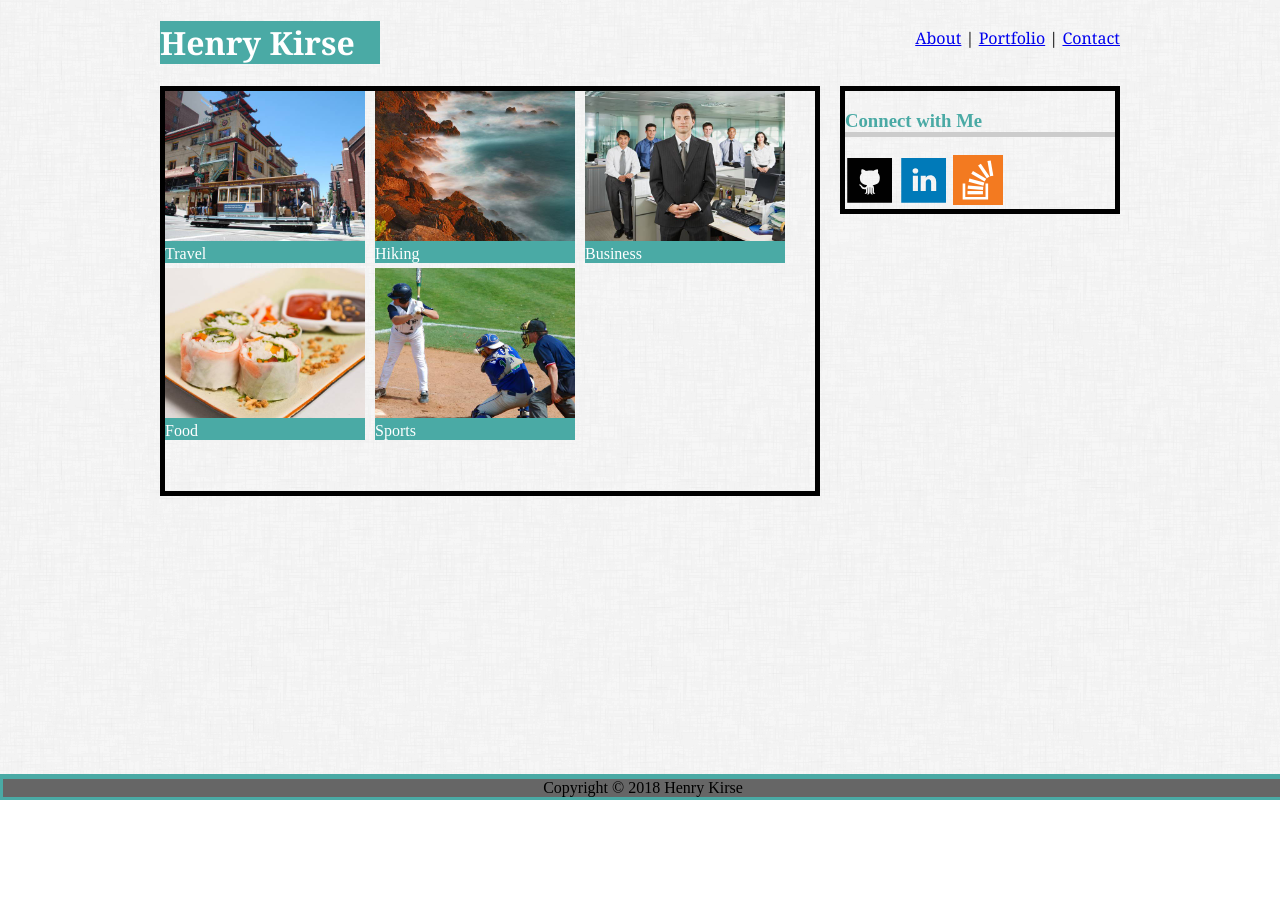
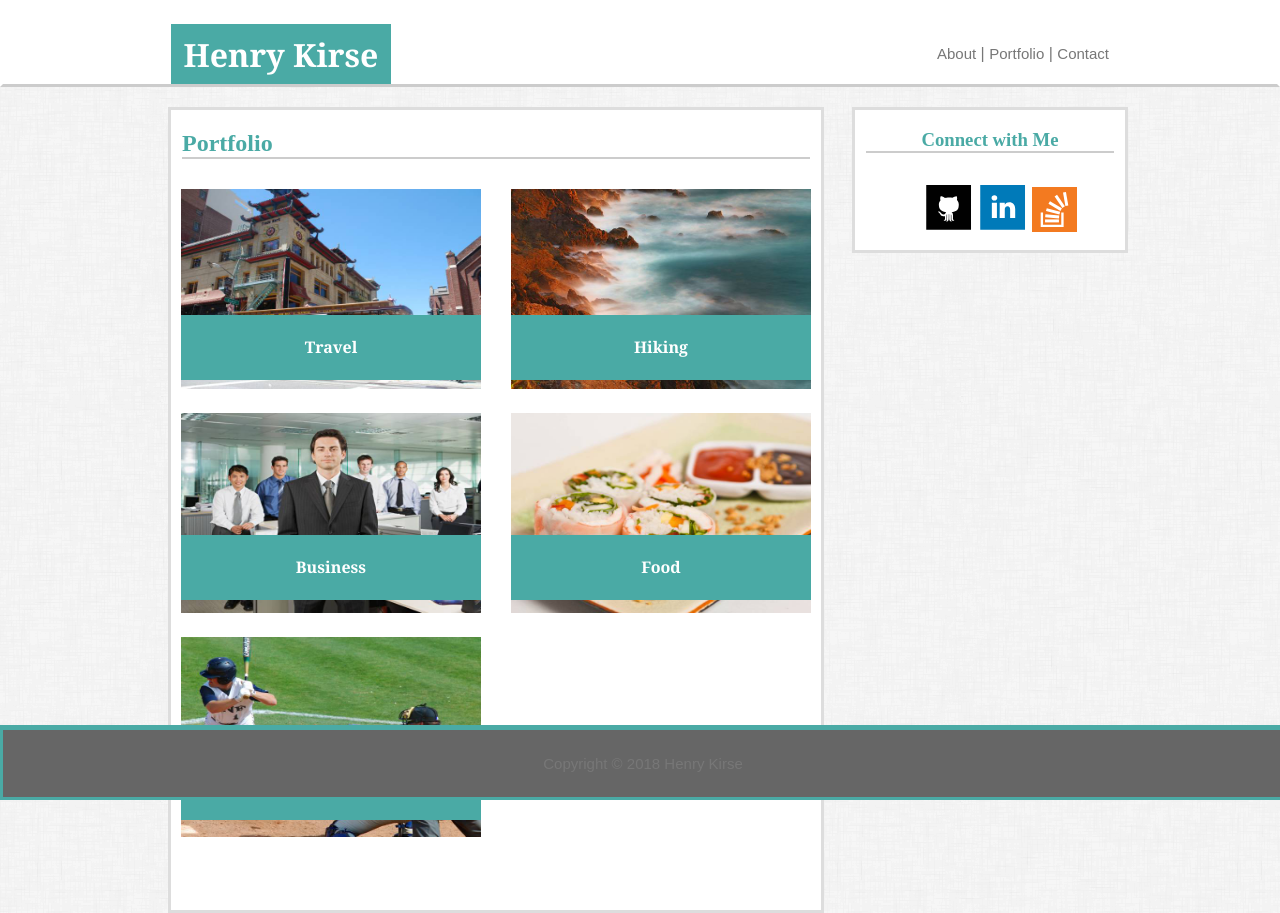
Before and after one commit to hkirse/Basic-Portfolio, a plain HTML site: page portfolio.html in a window 1280 px wide. Before the commit the page ends 800 px from the top, so only its background shows below. Drawn offline with Linux system fonts and the light colour scheme; files whose address does not match are found by name.

Commit message:
Basic-Portfolio

```diff
--- a/assets/css/style.css
+++ b/assets/css/style.css
@@ -1,16 +1,39 @@
+/*Header color*/
+header {
+    background-color: #ffffff;
+    border-style: solid;
+    border-bottom-color: #cccccc;
+    border-top-color: white;
+    border-right-color: white;
+    border-left-color: white;
+    margin: 0px;
+}
+
+
 /*background image*/
 body {
     background-image: url("../images/dust_scratches.png");
+    margin: 0px;
+    padding: 0px;
 }
 
 /* My name background color and font */
 h1
     {
+    font-family: 'Georgia', Times, Times New Roman, serif;
+    color: white;
+    position: relative;
+    top: 50%;
+    transform: translateY(-50%);
+    }
+
+.headercontainer {
     background-color: #4aaaa5;
     width: 220px;
-    margin-left: 152px;
-    font-family: 'Georgia', Times, Times New Roman, serif;
-    color: white
+    height: 60px;
+    margin-left: 168px;
+    text-align: center;
+
     }
 
 /* Right aligned inline list */
@@ -20,18 +43,31 @@ h1
         padding: 0;
         font-family: 'Georgia', Times, Times New Roman, serif;
         float: right;
-        margin-top: -75px;
-        margin-right: 152px;
+        margin-top: -55px;
+        margin-right: 168px;
+        font-family: 'Arial', 'Helvetica Neue', Helvetica, sans-serif;
+        color: #777777;
     }
 
 #headerlist ul li
     {
         list-style-type: none;
         display: inline;
+        font-family: 'Arial', 'Helvetica Neue', Helvetica, sans-serif;
+        color: #777777;
     }
 #headerlist li:not(:first-child):before
     {
         content: " | ";
+        font-family: 'Arial', 'Helvetica Neue', Helvetica, sans-serif;
+        color: #777777;
+    }
+
+ul li a {
+    font-family: 'Arial', 'Helvetica Neue', Helvetica, sans-serif;
+    color: #777777;
+    text-decoration: none;
+    font-size: 15px;
      }
 
 /*Wrapping text around picture */
@@ -40,96 +76,202 @@ h1
         float: left;
         margin-right: 10px;
         margin-bottom: 5px;
+        padding: 10px;
+    }
+
+p {
+    font-family: 'Arial', 'Helvetica Neue', Helvetica, sans-serif;
+    color: #777777;
+    padding: 10px;
+    font-size: 15px;
 }
 
 .container   {
-    border: 5px;
     border-style: solid;
-    border-color: black;
+    border-color: #dddddd;
     height: 400px;
     width: 650px;
-    margin-left: 152px;
+    margin-left: 168px;
+    background-color: #ffffff;
+    margin-top: 20px;
+    }
+
+.container2   {
+        border-style: solid;
+        border-color: #dddddd;
+        height: 800px;
+        width: 650px;
+        margin-left: 168px;
+        background-color: #ffffff;
+        margin-top: 20px;
         }
 
     h2 {
-      border-bottom: 5px
+      border-bottom: 2px
       solid
       #cccccc;
-      color: #4aaaa5
+      color: #4aaaa5;
+      margin-left: 11px;
+      margin-right: 11px;
   }
 
 /* Move "Connect with Me" box to the right */
 .sidebar {
     float: right;
     width: 270px;
-    border: 5px;
     border-style: solid;
-    border-color: black;
+    border-color: #dddddd;
     margin-right: 152px;
+    background-color: #ffffff;
+    margin-top: 20px;
+}
+
+/* Center social media icons */
+#socialimages {
+    display: inline-block;
+    margin: 0px;
+    padding: 10px;
+    margin-left: 59px;
+    text-decoration: none;
+    overflow: hidden;
+    white-space: nowrap;
+
+}
+
+.alignment {
+    margin: left: 100px;
+}
+
+a {
+    text-decoration: none;
 }
 
 h3 {
-    border-bottom: 5px
+    border-bottom: 2px
     solid
     #cccccc;
-    color: #4aaaa5
+    color: #4aaaa5;
+    text-align: center;
+    margin-left: 11px;
+    margin-right: 11px;
 }
 /* Portfolio formatting */
 .travel {
-    background-color: #4aaaa5;
-    color: white;
   float: left;
-    margin-right: 10px;
-    margin-bottom: 5px;
-
+  padding: 10px;
 }
 
-.Traveltext{
+.Traveltext {
     position: absolute;
-        top: 50%;
-        left: 50%;
-        transform: translate(-50%, -50%);
+    background-color: #4aaaa5;
+    width:300px;
+    text-align: center;
+    color: white;
+    top: 315px;
+    font-family: 'Georgia', Times, Times New Roman, serif;
+
 }
 
 
 .hiking{
+    float: right;
+    padding: 10px;
+}
+
+.Hikingtext {
+    position: absolute;
     background-color: #4aaaa5;
+    width:300px;
+    text-align: center;
     color: white;
-    float: left;
-    margin-right: 10px;
-    margin-bottom: 5px;
+    top: 315px;
+    font-family: 'Georgia', Times, Times New Roman, serif;
 }
 
 .business{
+    float: left;
+    padding: 10px;
+}
+
+.Businesstext {
+    position: absolute;
     background-color: #4aaaa5;
+    width:300px;
+    text-align: center;
     color: white;
-    float: left;
-    margin-right: 10px;
-    margin-bottom: 5px;
+    top: 535px;
+    font-family: 'Georgia', Times, Times New Roman, serif;
 }
 
 .food{
+    float: right;
+    padding: 10px;
+}
+
+.Foodtext {
+    position: absolute;
     background-color: #4aaaa5;
+    width:300px;
+    text-align: center;
     color: white;
-    float: left;
-    margin-right: 10px;
-    margin-bottom: 5px;
+    top: 535px;
+    font-family: 'Georgia', Times, Times New Roman, serif;
 }
 
 .sports{
-    background-color: #4aaaa5;
-    color: white;
     float: left;
-    margin-right: 10px;
-    margin-bottom: 5px;
+    padding: 10px;
 }
 
-/* Making message box larger */
+.Sportstext {
+    position: absolute;
+    background-color: #4aaaa5;
+    width:300px;
+    text-align: center;
+    color: white;
+    top: 755px;
+    font-family: 'Georgia', Times, Times New Roman, serif;
+}
+
+/*Contact Text and padding */
+
+.Name {
+    font-family: 'Arial', 'Helvetica Neue', Helvetica, sans-serif;
+    color: #777777;
+    padding: 10px;
+    font-size: 15px;
+}
+
+.Email{
+    font-family: 'Arial', 'Helvetica Neue', Helvetica, sans-serif;
+    color: #777777;
+    padding: 10px;
+    font-size: 15px;
+}
+
 .Message{
-    height: 100px !important;
-    width: 400px;
-    font-size: 14px !important;
+    font-family: 'Arial', 'Helvetica Neue', Helvetica, sans-serif;
+    color: #777777;
+    padding: 10px;
+    font-size: 15px;
 }
+
+/* Submit Button styling */
+input[type=submit]{
+    position: relative;
+    bottom: 10px;
+    right: -10px;
+    background-color: #4aaaa5;
+    width: 100px;
+    height: 35px;
+    margin-right:10px;
+    font-family: 'Arial', 'Helvetica Neue', Helvetica, sans-serif;
+    color: white;
+    border: 0px solid #999;
+    }
+
+
+
 
 /* Fixed footer */
 .footer {
--- a/portfolio.html
+++ b/portfolio.html
@@ -6,19 +6,21 @@
   <title>Basic-Portfolio</title>
 
   <!-- Link to CSS sheets -->
-  <link rel="stylesheet" type="text/css" href="C:\Users\hkirs\Desktop\Basic-Portfolio\assets\css\style.css">
+  <link rel="stylesheet" type="text/css" href=".\assets\css\style.css">
 
 </head>
 <!-- Header section with "About", "Portfolio" and "Contact" list -->
 <body>
     <header>
-      <h1>Henry Kirse</h1>
+        <div class='headercontainer'>
+                <h1>Henry Kirse</h1>
+        </div>
 
       <div id="headerlist">
         <ul>
-          <li><a href="C:\Users\hkirs\Desktop\Basic-Portfolio\index.html">About</a></li>
-          <li><a href="C:\Users\hkirs\Desktop\Basic-Portfolio\portfolio.html">Portfolio</a></li>
-          <li><a href="C:\Users\hkirs\Desktop\Basic-Portfolio\contact.html">Contact</a></li>
+          <li><a href=".\index.html">About</a></li>
+          <li><a href=".\portfolio.html">Portfolio</a></li>
+          <li><a href=".\contact.html">Contact</a></li>
         </ul>
       </div>
     </header>
@@ -27,59 +29,83 @@
 <div class='sidebar'>
     <h3>Connect with Me</h3>
 
-    <img id="Git Hub" src="C:\Users\hkirs\Desktop\Basic-Portfolio\assets\images\github_square_black_107109.svg"
-    width="50" height="50" alt="Git Hub">
+    <div id='socialimages'>
 
-    <img id="LinkedIn" src="C:\Users\hkirs\Desktop\Basic-Portfolio\assets\images\linkedin_square_color_107091.svg"
-    width="50" height="50" alt="LinkedIn">
+            <a href="https://github.com/">
+            <img id="Git Hub" src=".\assets\images\github_square_black_107109.svg"
+            width="50" height="50" alt="Git Hub">
+            </a>
 
-    <img id="Stack Overflow" src="C:\Users\hkirs\Desktop\Basic-Portfolio\assets\images\overflow_334695.svg"
-    width="50" height="50" alt="Stack Overflow">
-  </div>
+            <a href="https://www.linkedin.com">
+            <img id="LinkedIn" src=".\assets\images\linkedin_square_color_107091.svg"
+            width="50" height="50" alt="LinkedIn">
+            </a>
+
+
+            <a href="https://stackoverflow.com/">
+            <img id="Stack Overflow" src=".\assets\images\overflow_334695.svg"
+            width="45" height="45" alt="Stack Overflow">
+            </a>
+
+            </div>
+      </div>
 
 <!-- "Portfolio" section with pictures and text -->
-<div class="container">
+<div class="container2">
+        <h2>Portfolio</h2>
+
 <div class='travel'>
-    <img id="Travel" src="C:\Users\hkirs\Desktop\Basic-Portfolio\assets\images\city_placeholder.jpg"
-    width="200" height="150" alt="city picture">
+    <img id="Travel" src=".\assets\images\city_placeholder.jpg"
+    width="300" height="200" alt="city picture">
 
-<div class"Traveltext">Travel</div>
+<div class="Traveltext">
+    <h4>Travel</h4>
+</div>
 </div>
 
 <div class='hiking'>
-    <img id="Hiking" src="C:\Users\hkirs\Desktop\Basic-Portfolio\assets\images\nature_placeholder.jpg"
-    width="200" height="150" alt="nature">
+    <img id="Hiking" src=".\assets\images\nature_placeholder.jpg"
+    width="300" height="200" alt="nature">
 
-<div class"Hiking text">Hiking</div>
+<div class="Hikingtext">
+    <h4>Hiking</h4>
+</div>
 </div>
 
 <div class='business'>
-    <img id="Buisness" src="C:\Users\hkirs\Desktop\Basic-Portfolio\assets\images\business_placeholder.jpg"
-    width="200" height="150" alt="business">
+    <img id="Buisness" src=".\assets\images\business_placeholder.jpg"
+    width="300" height="200" alt="business">
 
-<div class="Business text">Business</div>
+<div class="Businesstext">
+    <h4>Business</h4>
+</div>
 </div>
 
 <div class='food'>
-    <img id="Food" src="C:\Users\hkirs\Desktop\Basic-Portfolio\assets\images\food_placeholder.jpg"
-    width="200" height="150" alt="food">
+    <img id="Food" src=".\assets\images\food_placeholder.jpg"
+    width="300" height="200" alt="food">
 
-<div class="Food text">Food</div>
+<div class="Foodtext">
+    <h4>Food</h4>
+</div>
 </div>
 
 <div class='sports'>
-    <img id="Sports" src="C:\Users\hkirs\Desktop\Basic-Portfolio\assets\images\sport_placeholder.jpg"
-    width="200" height="150" alt="sports">
+    <img id="Sports" src=".\assets\images\sport_placeholder.jpg"
+    width="300" height="200" alt="sports">
 
-<div class="Sports text">Sports</div>
+<div class="Sportstext">
+    <h4>Sports</h4>
+</div>
 </div>
 </div>
 
 
 
 <!-- Footer section -->
-  <div class='footer'>Copyright © 2018 Henry Kirse
-  </div>
+    <div class='footer'>
+    <p>Copyright © 2018 Henry Kirse</p>
+    </div>
 
 </body>
 </html>
```
Also changed, not shown: contact.html (+32 -14 lines), index.html (+21 -7 lines). Lines whose indentation alone changed are shown as unchanged.
